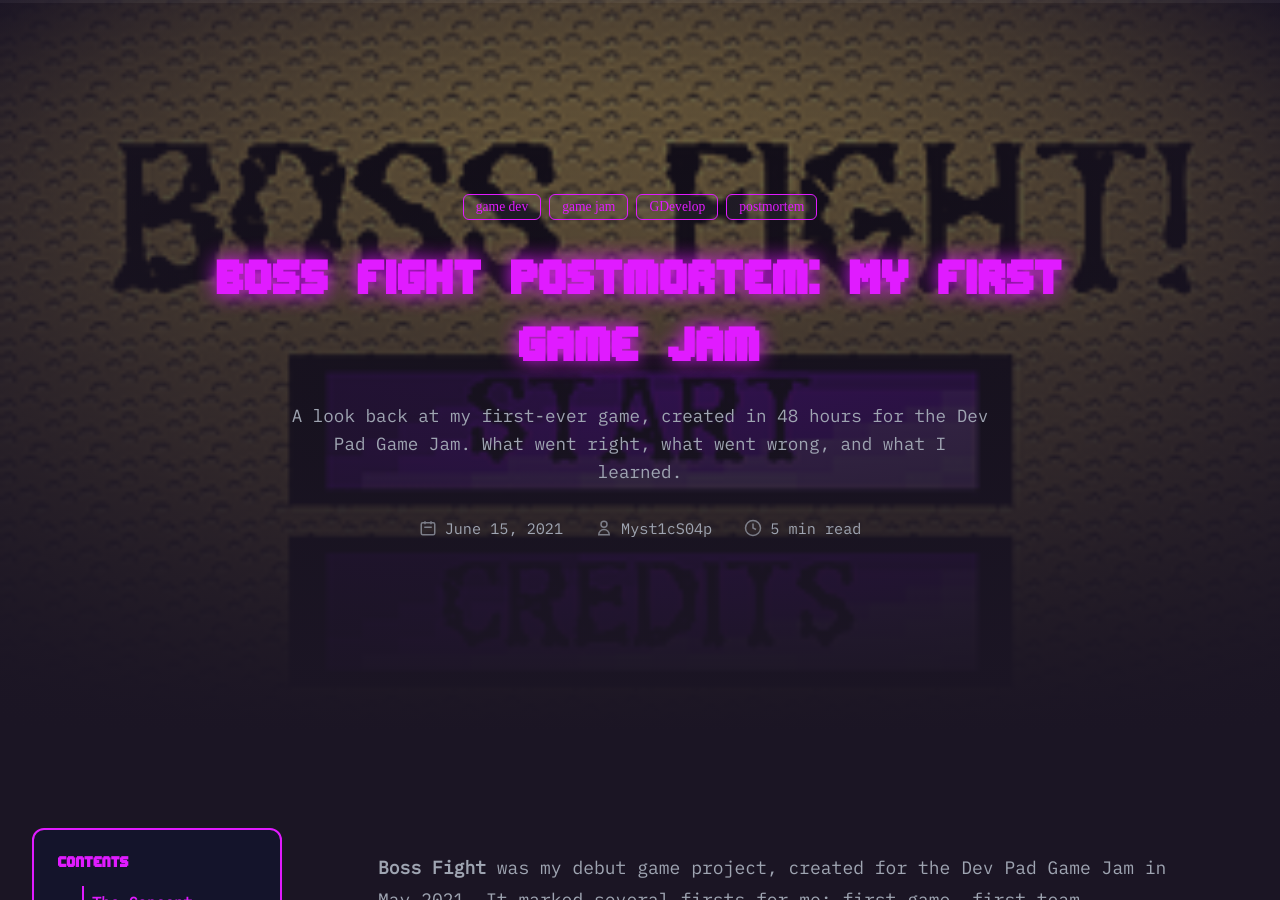
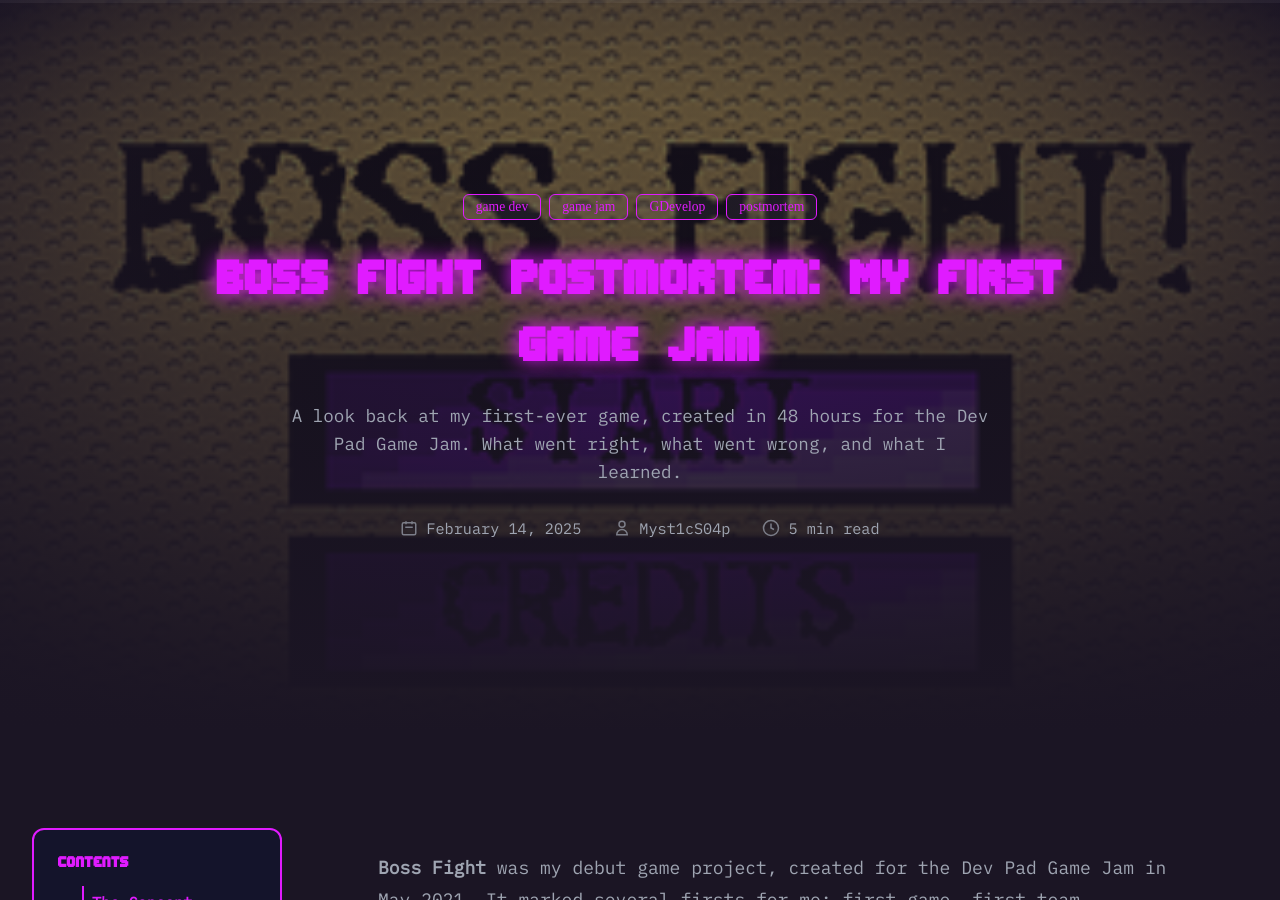
Before and after one commit to Myst1cS04p/Me, a Jekyll site: the page built from _articles/boss-fight-post-mortem.md, in a window 1280 px wide and 900 px high. Built offline with Jekyll 4.4.1, drawn with Linux system fonts in a browser that asks for light colours.

Commit message:
updated date on the boss fight post

```diff
--- a/_articles/boss-fight-post-mortem.md
+++ b/_articles/boss-fight-post-mortem.md
@@ -1,7 +1,7 @@
 ---
 layout: post
 title: "Boss Fight Postmortem: My First Game Jam"
-date: 2021-06-15
+date: 2025-02-14
 author: Myst1cS04p
 tags: [game dev, game jam, GDevelop, postmortem]
 color: "#E01BFF"
```
